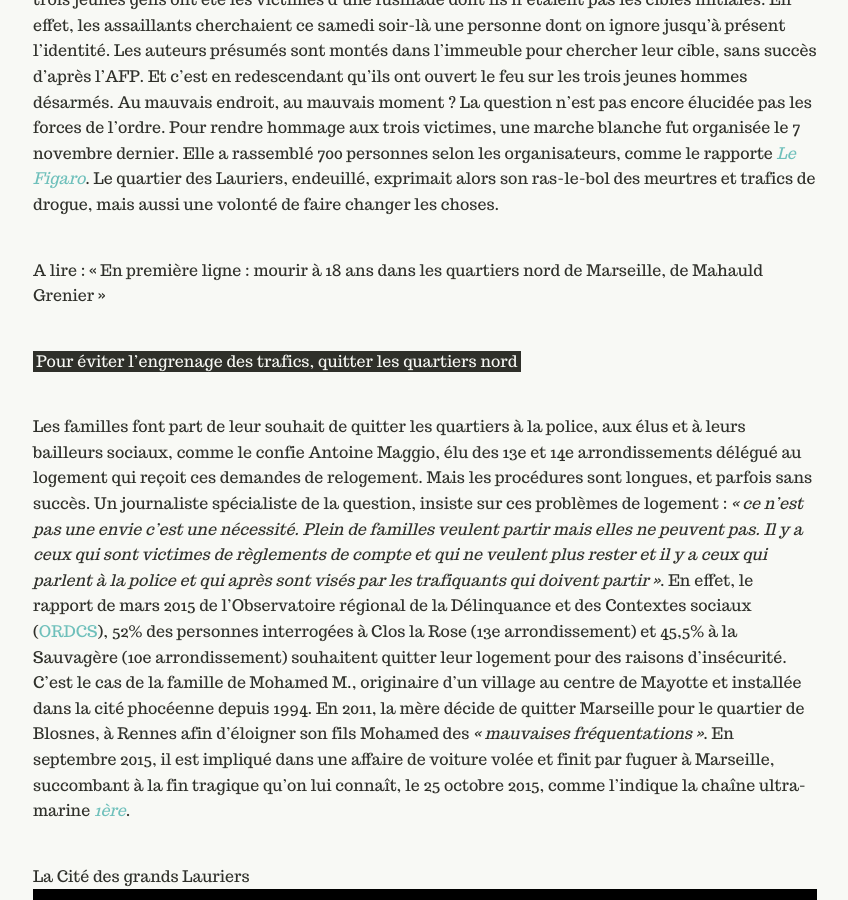
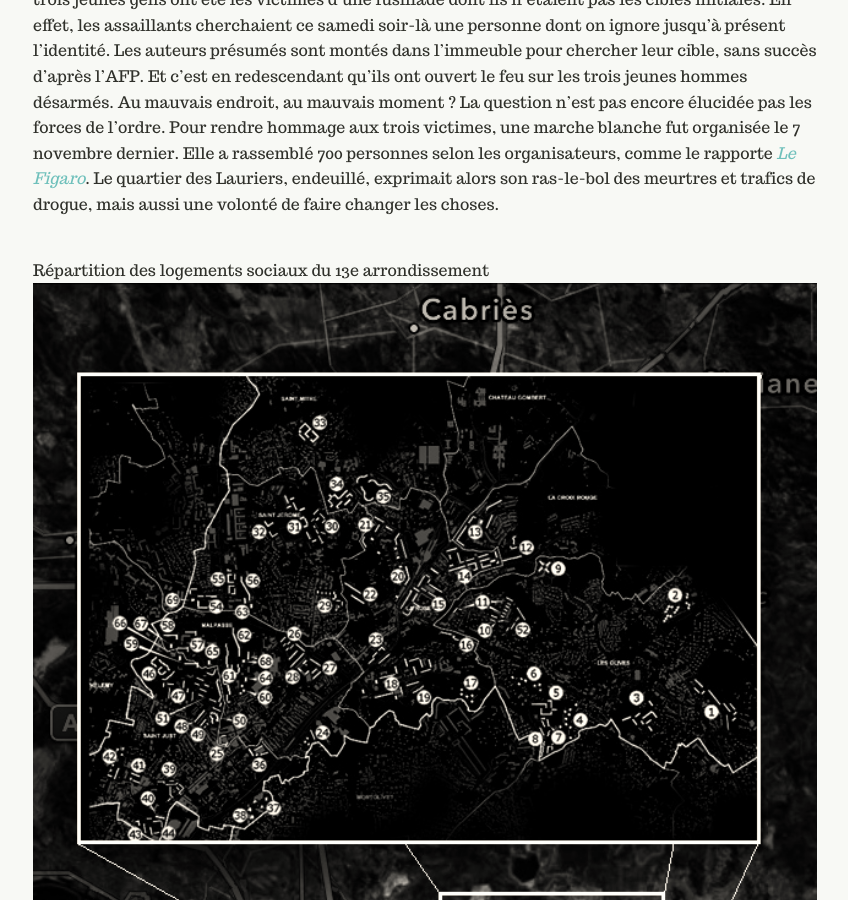
Before and after one commit to reglementsdecomptes/reglementsdecomptes.github.io, a Jekyll site: the page built from _posts/2015-12-11-your-filename.md, in a window 1280 px wide and 900 px high, scrolled down 452 px. Shown: the whole window, without its empty margins (215-1063 px from the left). Built offline with Jekyll 4.4.1, drawn with Linux system fonts in a browser that asks for light colours.

Commit message:
Created 2015-12-11-your-filename.md

```diff
--- a/_posts/2015-12-11-your-filename.md
+++ b/_posts/2015-12-11-your-filename.md
@@ -10,6 +10,10 @@ Laurine Benjebria
 _Assassiné dans la nuit du 24 au 25 octobre 2015 au pied de l’immeuble des Lauriers, dans le 13e arrondissement de Marseille, Mohamed A., 15 ans, avait pourtant déménagé quatre ans plus tôt à Rennes._
 
 C’est à 2h40 que Mohamed A. est retrouvé mort, dans le hall d’entrée D du bâtiment B des Lauriers. Son corps gît à côté de ceux de Kamal Z. (15 ans) et Abdelmalik A. (24 ans). Selon [La Provence](http://www.laprovence.com/article/actualites/3641977/marseille-ils-ont-ete-lachement-assassines-procureur.html), les trois jeunes gens ont été les victimes d’une fusillade dont ils n’étaient pas les cibles initiales. En effet, les assaillants cherchaient ce samedi soir-là une personne dont on ignore jusqu’à présent l’identité. Les auteurs présumés sont montés dans l’immeuble pour chercher leur cible, sans succès d’après l’AFP. Et c’est en redescendant qu’ils ont ouvert le feu sur les trois jeunes hommes désarmés. Au mauvais endroit, au mauvais moment ? La question n’est pas encore élucidée pas les forces de l’ordre. Pour rendre hommage aux trois victimes, une marche blanche fut organisée le 7 novembre dernier. Elle a rassemblé 700 personnes selon les organisateurs, comme le rapporte [_Le Figaro_](http://www.lefigaro.fr/flash-actu/2015/11/07/97001-20151107FILWWW00109-marche-blanche-apres-une-fusillade-a-marseille.php#xtor=AL-155-[Facebook]). Le quartier des Lauriers, endeuillé, exprimait alors son ras-le-bol des meurtres et trafics de drogue, mais aussi une volonté de faire changer les choses.
+
+Répartition des logements sociaux du 13e arrondissement
+![carte-marseille-logementssociaux.jpg]({{site.baseurl}}/img/carte-marseille-logementssociaux.jpg)
+
 
 A lire : « En première ligne : mourir à 18 ans dans les quartiers nord de Marseille, de Mahauld Grenier »
 
```
